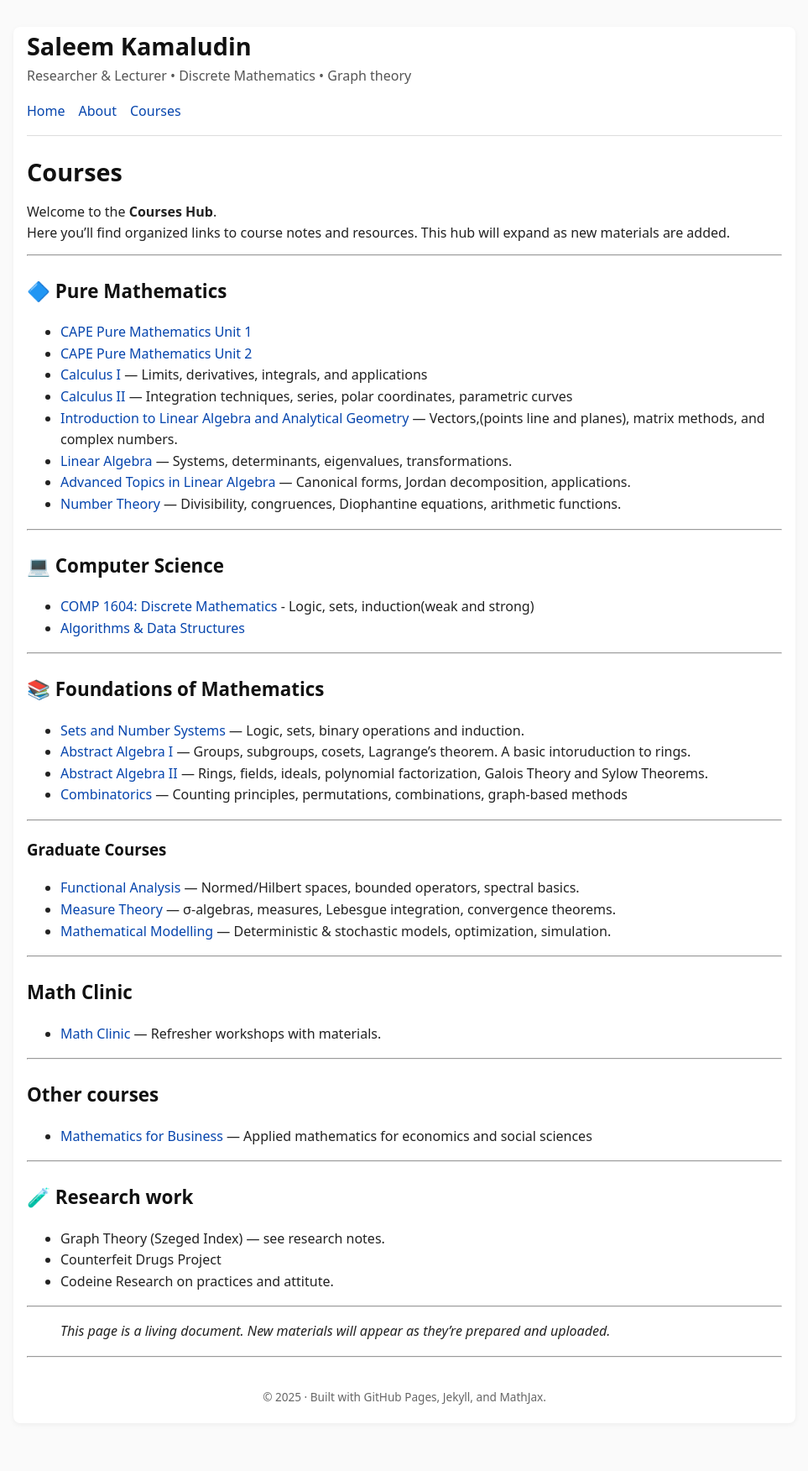
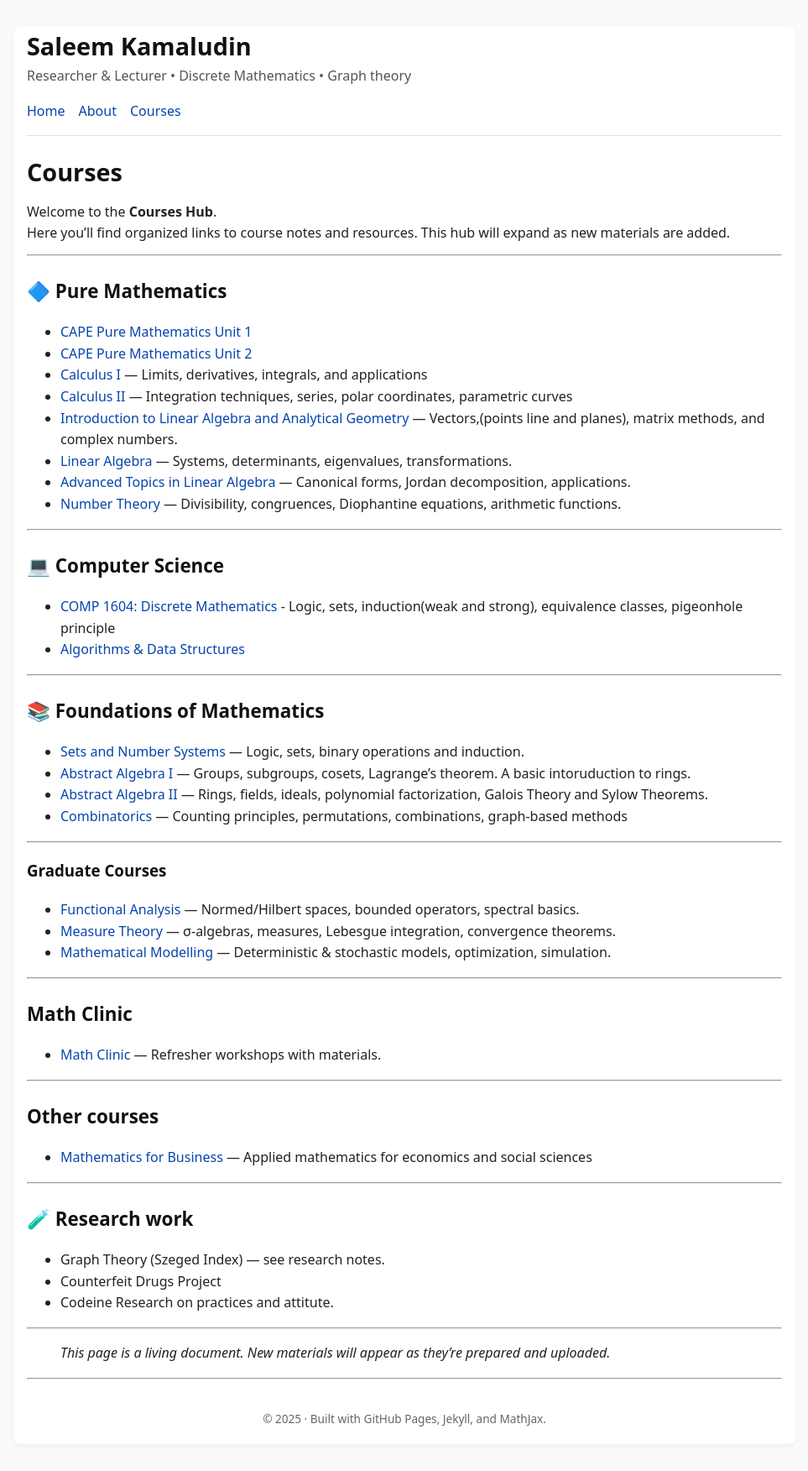
Before and after one commit to SaleemKamaludin/SaleemKamaludin.github.io, a Jekyll site: the page built from courses.md, in a window 1280 px wide. Shown: the whole page at 84% size, without its empty margins (158-1121 px from the left). Built offline with Jekyll 4.4.1, drawn with Linux system fonts in a browser that asks for light colours; before the commit the page ends 1727 px from its top, so only the background shows below that.

Commit message:
Update courses.md

```diff
--- a/courses.md
+++ b/courses.md
@@ -26,7 +26,7 @@ Here you'll find organized links to course notes and resources. This hub will ex
 
 ## 💻 Computer Science
 
-- [COMP 1604: Discrete Mathematics](/courses/)  - Logic, sets, induction(weak and strong)
+- [COMP 1604: Discrete Mathematics](/courses/)  - Logic, sets, induction(weak and strong), equivalence classes, pigeonhole principle
 - [Algorithms & Data Structures](/courses/)
 
 ---
```
